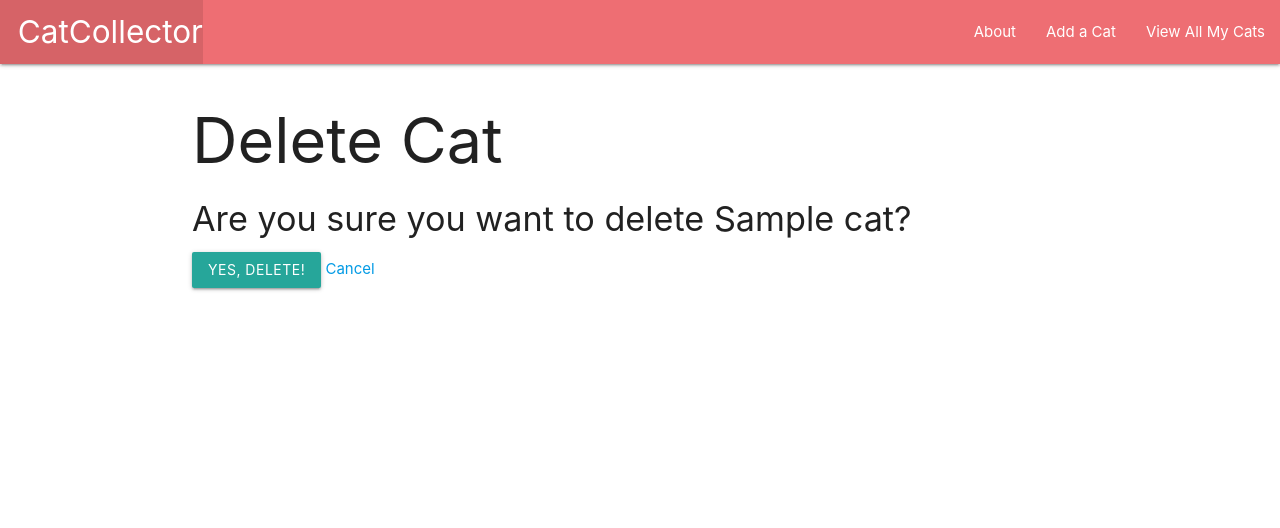
After one commit to Bobby-Coleman/catcollector, a Django app: page /cats/1/delete in a window 1280 px wide. The commit adds this page. Shown: the top 528 px of the page. Run offline with Django 3.2, Linux system fonts and the light colour scheme; tables that the repository leaves empty hold one stand-in row (values such as "Sample post").

Commit message:
impliment class based delete view and template

```diff
--- /dev/null
+++ b/main_app/templates/main_app/cat_confirm_delete.html
@@ -0,0 +1,16 @@
+{% extends 'base.html' %}
+{% block content %}
+
+<h1>Delete Cat</h1>
+
+
+<h4>Are you sure you want to delete <span> {{ object.name}}?</span></h4>
+
+<form action="" method="POST">
+    {% csrf_token %}
+    <input type="submit" value="Yes, Delete!" class="btn">
+    <a href="{% url 'cats_detail' cat.id %}">Cancel</a>
+</form>
+
+
+{% endblock %}
--- a/main_app/templates/main_app/cat_detail.html
+++ b/main_app/templates/main_app/cat_detail.html
@@ -17,6 +17,7 @@
 
   <div class="card-action">
     <a href="{% url 'cats_update' cat.id %}">Edit</a>
+    <a href="{% url 'cats_delete' cat.id %}">Delete</a>
   </div>
 
 </div>
--- a/main_app/urls.py
+++ b/main_app/urls.py
@@ -8,4 +8,5 @@ urlpatterns = [
     path('cats/<int:pk>',         views.CatDetail.as_view(), name='cats_detail'),
     path('cats/create/',          views.CatCreate.as_view(), name='cats_create'),
     path('cats/<int:pk>/update',  views.CatUpdate.as_view(), name='cats_update'),
+    path('cats/<int:pk>/delete',  views.CatDelete.as_view(), name='cats_delete'),
 ]
--- a/main_app/views.py
+++ b/main_app/views.py
@@ -1,7 +1,7 @@
 from django.shortcuts import render
 from .models import Cat
 from django.views.generic import ListView, DetailView
-from django.views.generic.edit import CreateView, UpdateView
+from django.views.generic.edit import CreateView, UpdateView, DeleteView
 
 def home (request):
     return render(request, 'home.html')
@@ -27,3 +27,7 @@ class CatCreate(CreateView):
 class CatUpdate(UpdateView):
     model = Cat
     fields = ['name', 'description', 'age']
+
+class CatDelete(DeleteView):
+    model = Cat
+    success_url = '/cats/'
```
